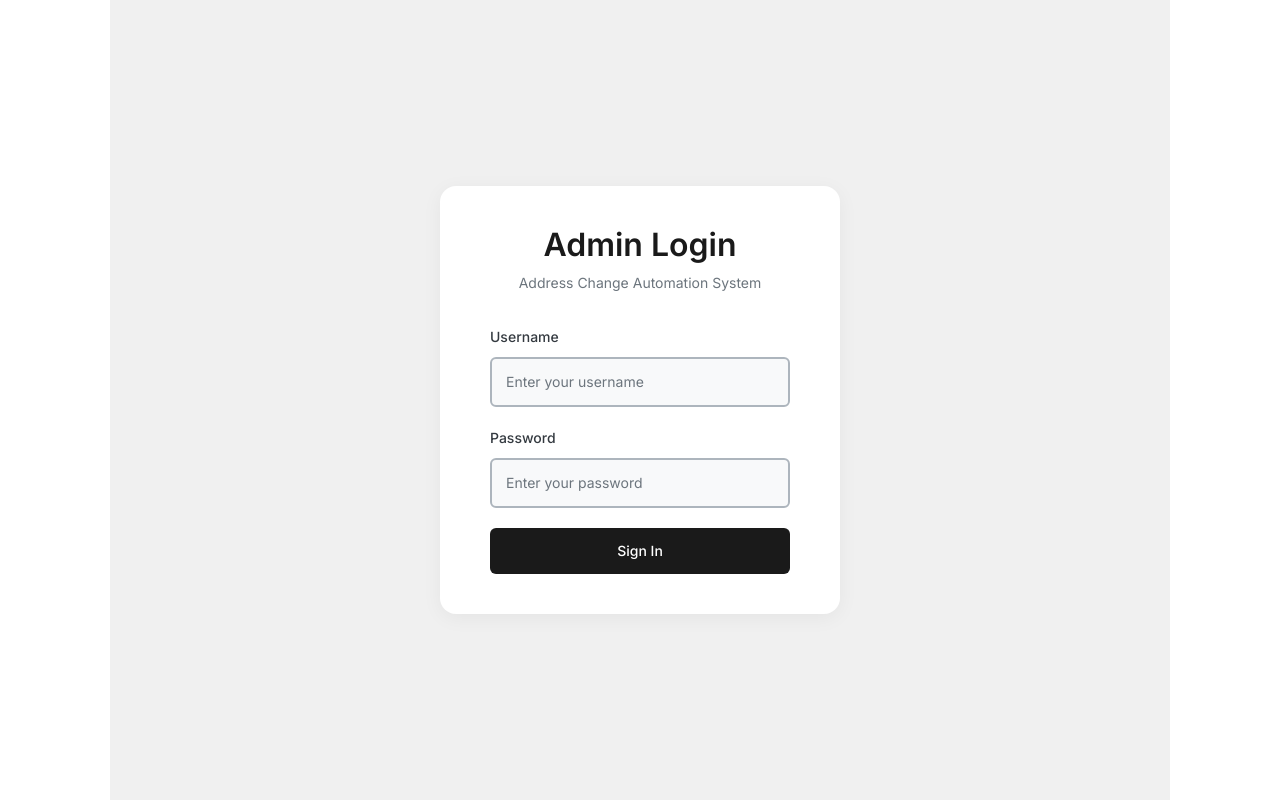
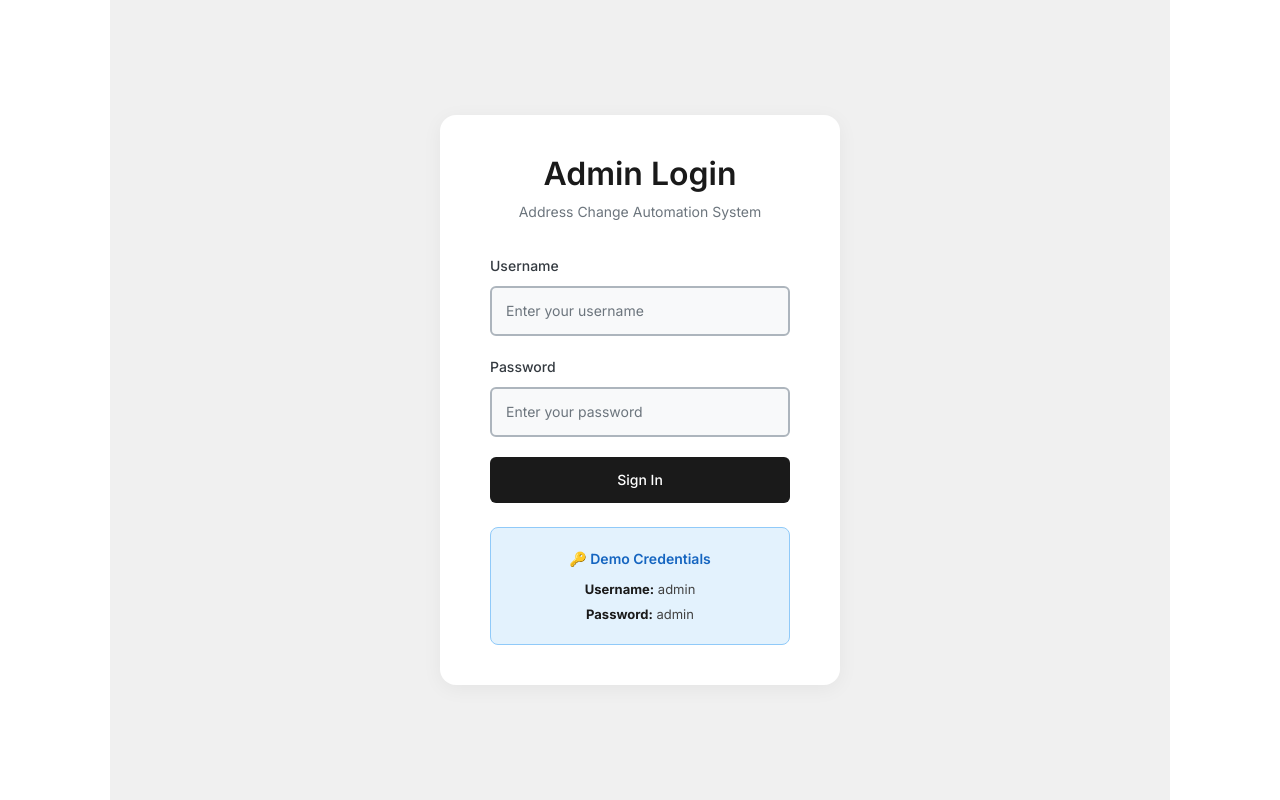
Before and after one commit to aditya153/address-change-automation, a React (Vite) app in the folder automation/frontend/: page /login in a window 1280 px wide. Built offline with nearby package versions, Linux system fonts and the light colour scheme; no server answers.

Commit message:
Add demo credentials to login page for CV demo link

```diff
--- a/automation/frontend/src/pages/Login.css
+++ b/automation/frontend/src/pages/Login.css
@@ -133,3 +133,30 @@
         position: relative;
     }
 }
+
+/* Demo Credentials Box */
+.demo-credentials {
+    margin-top: 24px;
+    padding: 16px;
+    background-color: #e3f2fd;
+    border: 1px solid #90caf9;
+    border-radius: 8px;
+    text-align: center;
+}
+
+.demo-credentials .demo-title {
+    font-size: 14px;
+    font-weight: 600;
+    color: #1565c0;
+    margin-bottom: 8px;
+}
+
+.demo-credentials p {
+    font-size: 13px;
+    color: #424242;
+    margin: 4px 0;
+}
+
+.demo-credentials strong {
+    color: #1a1a1a;
+}
--- a/automation/frontend/src/pages/Login.jsx
+++ b/automation/frontend/src/pages/Login.jsx
@@ -53,6 +53,12 @@ const LoginPage = () => {
                         </div>
                         <button type="submit" className="btn-login">Sign In</button>
                     </form>
+
+                    <div className="demo-credentials">
+                        <p className="demo-title">🔑 Demo Credentials</p>
+                        <p><strong>Username:</strong> admin</p>
+                        <p><strong>Password:</strong> admin</p>
+                    </div>
                 </div>
             </div>
         </div>
```
